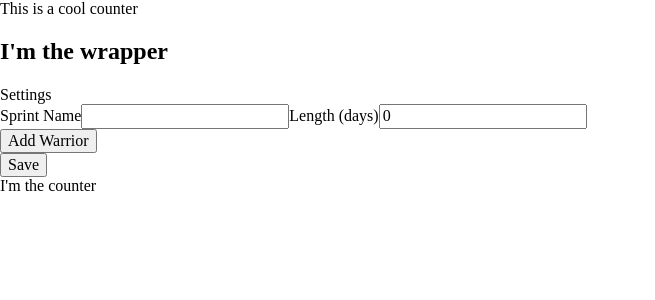
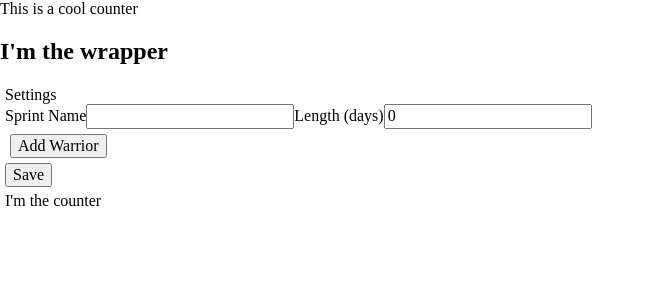
Before and after one commit to aln447/sprint-counter, a React (Create React App) app: page / in a window 1280 px wide. Shown: the top 300 px of the page, without its empty margins (0-655 px from the left). Built offline with nearby package versions, Linux system fonts and the light colour scheme.

Commit message:
Add a more global style to the wrapper

```diff
--- a/src/components/Wrapper.tsx
+++ b/src/components/Wrapper.tsx
@@ -2,6 +2,7 @@ import { Settings } from './Settings';
 import react from 'react';
 import { Counter } from './Counter';
 import { useState } from 'react';
+import styled from 'styled-components';
 
 export type TWarrior = {
     name: string;
@@ -28,12 +29,18 @@ const defaultSettings: TSettings = {
     }
 };
 
+const StyledWrapper = styled.div`
+    div {
+        margin: 5px;
+    }
+`;
+
 export const Wrapper = () => {
     const [settings, setSettings] = useState<TSettings>(defaultSettings);
 
-    return <div>
+    return <StyledWrapper>
         <h2>I'm the wrapper</h2>
         <Settings settings={settings} setSettings={setSettings} />
         <Counter />
-    </div>;
+    </StyledWrapper>;
 }
```
